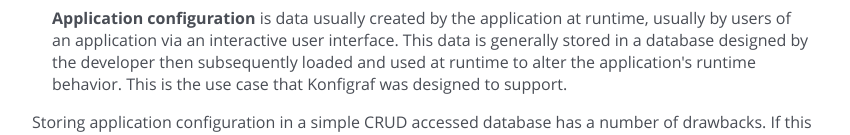
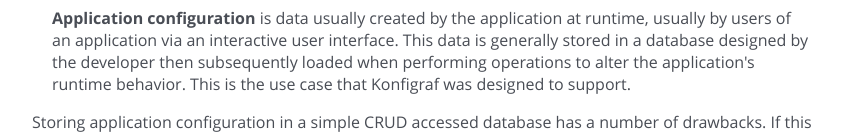
Before and after one commit to PaulHatch/konfigraf-site, a plain HTML site: page index.html in a window 1280 px wide. Shown: the part 766-901 px from the top of the page, without its empty margins (208-1058 px from the left). Drawn offline with Linux system fonts and the light colour scheme; files whose address does not match are found by name.

Commit message:
Update wording of configuration section

```diff
--- a/index.html
+++ b/index.html
@@ -61,7 +61,7 @@
             <b>Application configuration</b> is data usually created by the application at
             runtime, usually by users of an application via an interactive user interface.
             This data is generally stored in a database designed by the developer then
-            subsequently loaded and used at runtime to alter the application's runtime
+            subsequently loaded when performing operations to alter the application's runtime
             behavior. This is the use case that Konfigraf was designed to support.
         </li>
     </ul>
```
